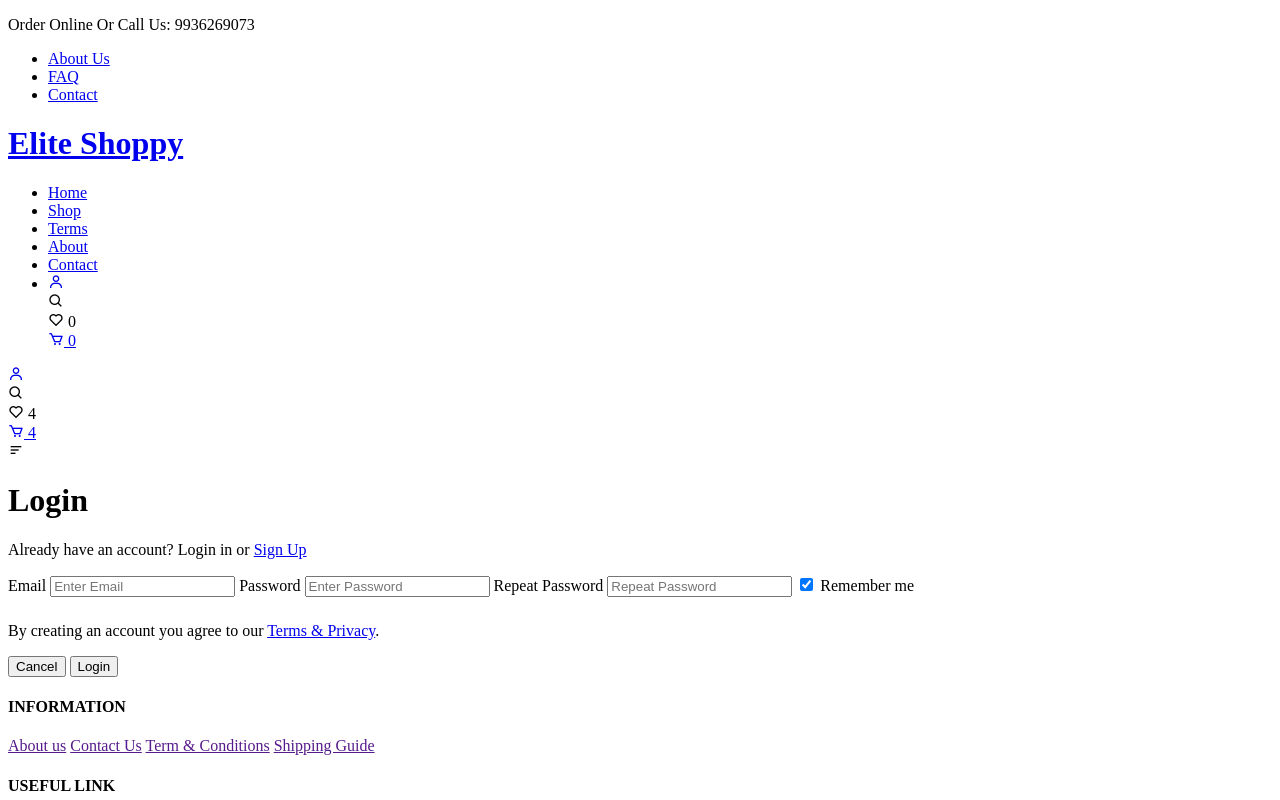
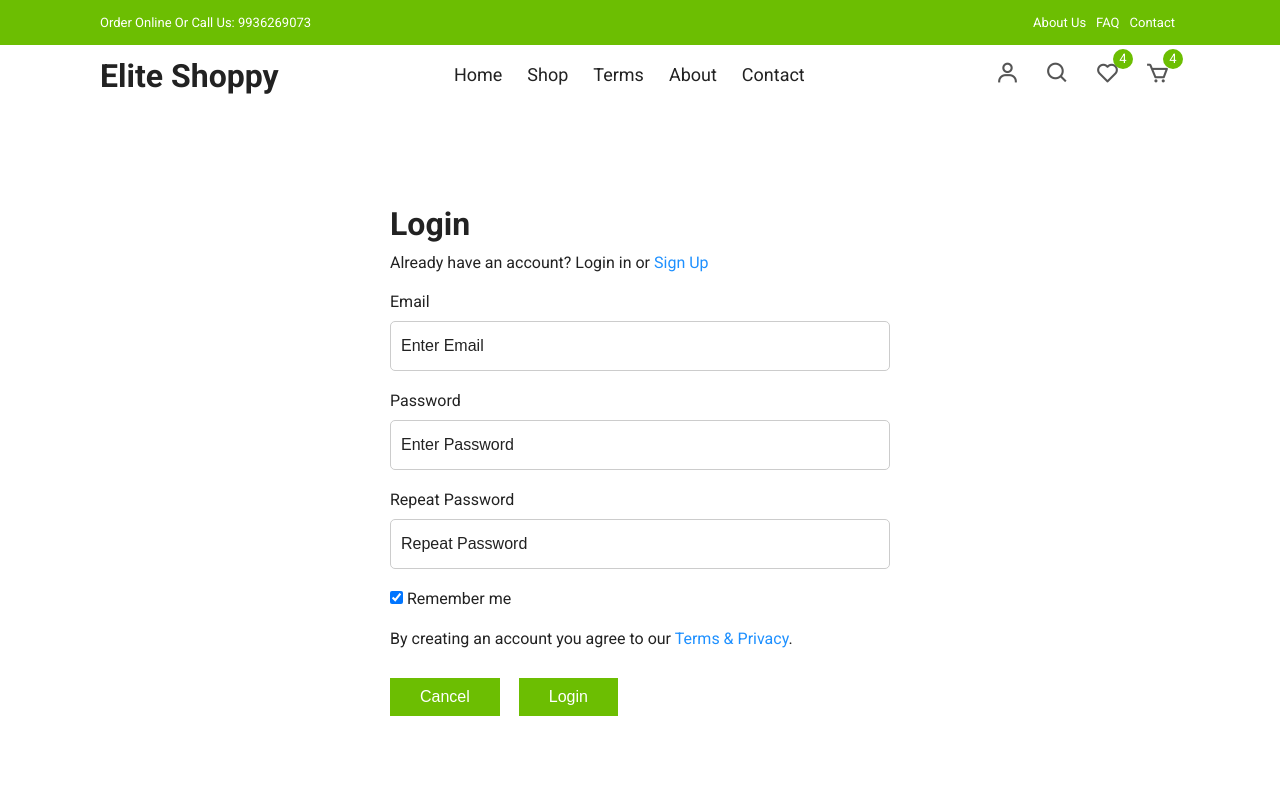
Before and after one commit to AkaishaS/Ecommerce-Website, a plain HTML site: page login.html in a window 1280 px wide. Shown: the top 800 px of the page. Drawn offline with nearby package versions, Linux system fonts and the light colour scheme.

Commit message:
Update login.html

```diff
--- a/login.html
+++ b/login.html
@@ -9,7 +9,7 @@
       href="https://cdn.jsdelivr.net/npm/boxicons@latest/css/boxicons.min.css"
     />
     <!-- Custom StyleSheet -->
-    <link rel="stylesheet" href="/Ecommerce Website/styles/style.css" />
+    <link rel="stylesheet" href="/style.css" />
     <title>Login</title>
   </head>
   <body>
@@ -26,14 +26,14 @@
     </div>
     <div class="navigation">
       <div class="nav-center container d-flex">
-        <a href="/Ecommerce Website/index.html" class="logo"><h1>Elite Shoppy</h1></a>
+        <a href="/index.html" class="logo"><h1>Elite Shoppy</h1></a>
 
         <ul class="nav-list d-flex">
           <li class="nav-item">
             <a href="/" class="nav-link">Home</a>
           </li>
           <li class="nav-item">
-            <a href="/Ecommerce Website/product.html" class="nav-link">Shop</a>
+            <a href="/product.html" class="nav-link">Shop</a>
           </li>
           <li class="nav-item">
             <a href="#terms" class="nav-link">Terms</a>
@@ -45,7 +45,7 @@
             <a href="#contact" class="nav-link">Contact</a>
           </li>
           <li class="icons d-flex">
-            <a href="/Ecommerce Website/login.html" class="icon">
+            <a href="/login.html" class="icon">
               <i class="bx bx-user"></i>
             </a>
             <div class="icon">
@@ -55,7 +55,7 @@
               <i class="bx bx-heart"></i>
               <span class="d-flex">0</span>
             </div>
-            <a href="/Ecommerce Website/cart.html" class="icon">
+            <a href="/cart.html" class="icon">
               <i class="bx bx-cart"></i>
               <span class="d-flex">0</span>
             </a>
@@ -63,7 +63,7 @@
         </ul>
 
         <div class="icons d-flex">
-          <a href="/Ecommerce Website/login.html" class="icon">
+          <a href="/login.html" class="icon">
             <i class="bx bx-user"></i>
           </a>
           <div class="icon">
@@ -73,7 +73,7 @@
             <i class="bx bx-heart"></i>
             <span class="d-flex">4</span>
           </div>
-          <a href="/Ecommerce Website/cart.html" class="icon">
+          <a href="/cart.html" class="icon">
             <i class="bx bx-cart"></i>
             <span class="d-flex">4</span>
           </a>
@@ -91,7 +91,7 @@
           <h1>Login</h1>
           <p>
             Already have an account? Login in or
-            <a href="/Ecommerce Website/signup.html">Sign Up</a>
+            <a href="/signup.html">Sign Up</a>
           </p>
 
           <label for="email">Email</label>
@@ -164,6 +164,6 @@
     </footer>
 
     <!-- Custom Script -->
-    <script src="/Ecommerce Website/script/index.js"></script>
+    <script src="/index.js"></script>
   </body>
 </html>
```
